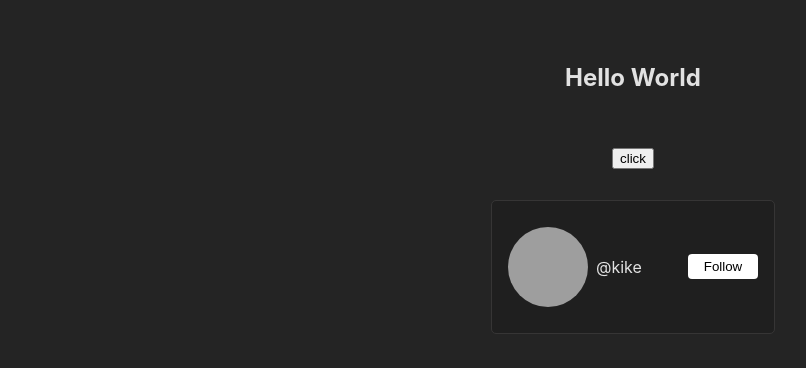
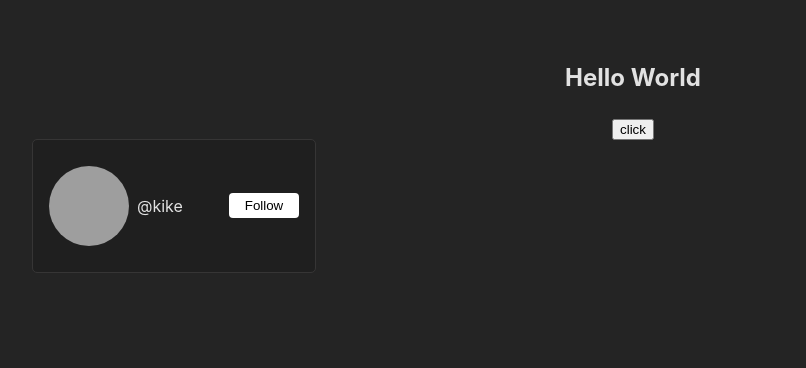
Before and after one commit to enriqueSFranco/primeros-pasos-con-react, a React (Vite) app: page / in a window 1280 px wide. Shown: the top 368 px of the page, without its empty margins (7-813 px from the left). Built offline with nearby package versions, Linux system fonts and the light colour scheme; grey boxes are pictures that could not be loaded.

Commit message:
feat: clean styles

```diff
--- a/src/App.css
+++ b/src/App.css
@@ -1,10 +1,13 @@
 #root {
   max-width: 1280px;
+  padding: 2rem;
+  text-align: center;
+}
+
+main {
   display: grid;
   place-items: center;
   gap: 2rem;
-  padding: 2rem;
-  text-align: center;
 }
 
 .tw-card {
```
